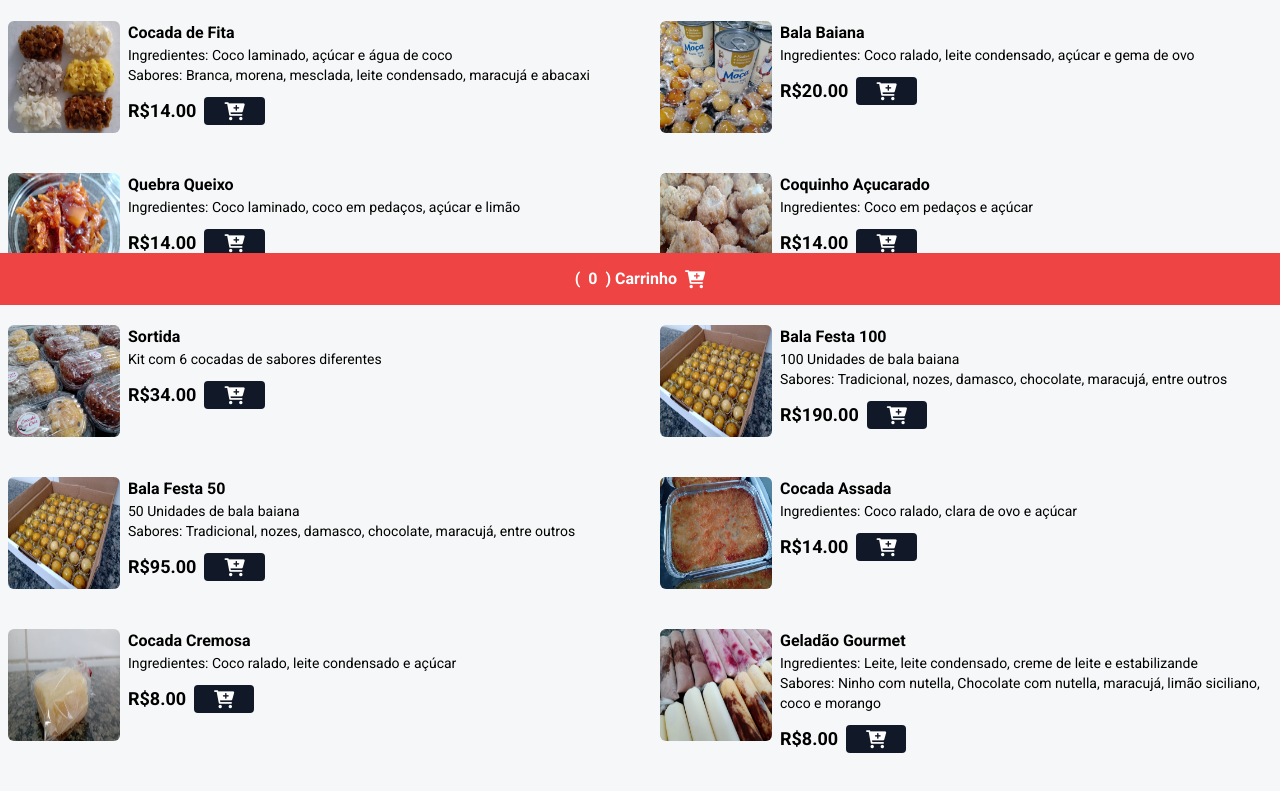
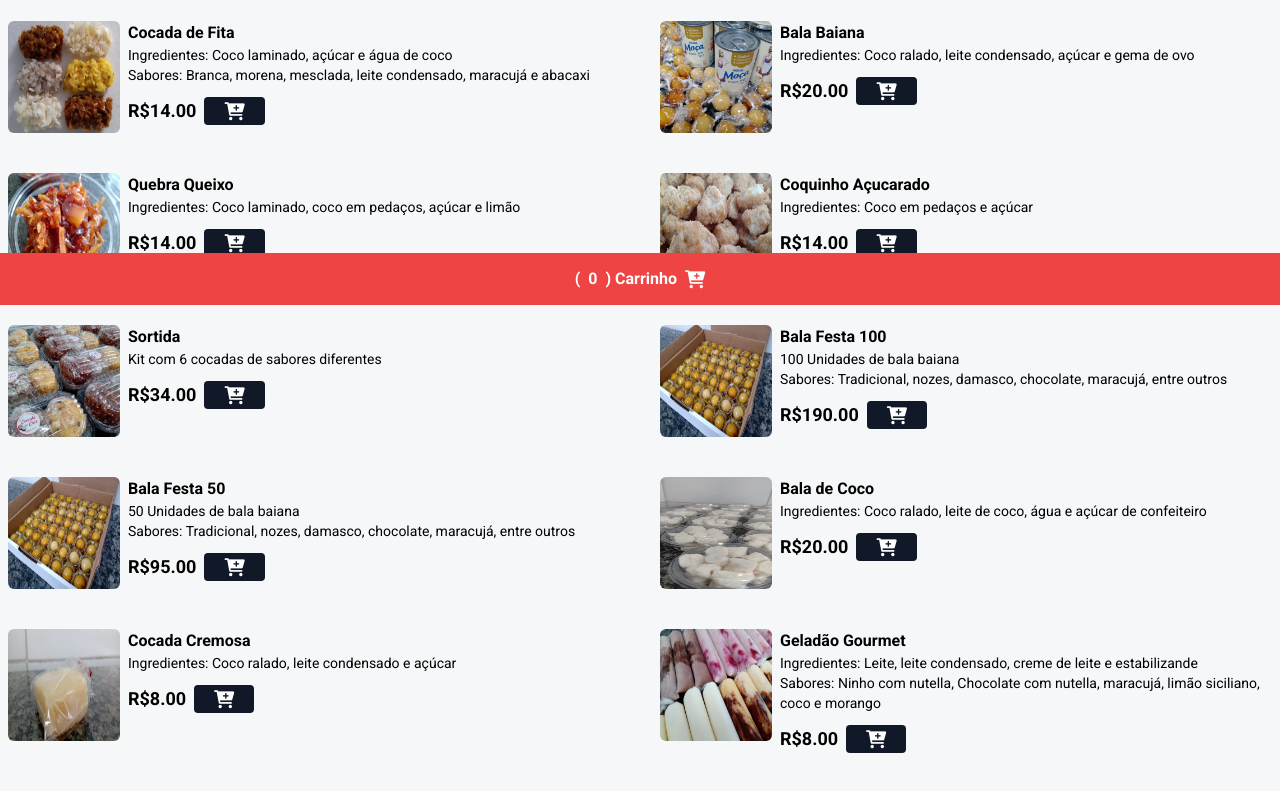
Before and after one commit to NathanCarvalhodaCunha/Cocada_da_Cris, a website: page index.html in a window 1280 px wide. Shown: the part 495-1286 px from the top of the page. Drawn offline with nearby package versions, Linux system fonts and the light colour scheme.

Commit message:
cardapio

```diff
--- a/index.html
+++ b/index.html
@@ -135,13 +135,13 @@
                 </div>
             </div>
             <div class="flex gap-2">
-                <img src="Imagens/Cocada_Assada.jpg" alt="Cocada Assada" class="w-28 h-28 rounded-md hover:scale-110 hover:-rotate-2 duration-300">
+                <img src="Imagens/Bala_de_coco.jpeg" alt="Bala de Coco" class="w-28 h-28 rounded-md hover:scale-110 hover:-rotate-2 duration-300">
                 <div>
-                    <p class="font-bold">Cocada Assada</p>
-                    <p class="text-sm">Ingredientes: Coco ralado, clara de ovo e açúcar</p>
+                    <p class="font-bold">Bala de Coco</p>
+                    <p class="text-sm">Ingredientes: Coco ralado, leite de coco, água e açúcar de confeiteiro</p>
                     <div class="flex items-center gap-2 justify-start mt-3">
-                        <p class="font-bold text-lg">R$14.00</p>
-                        <button class="bg-gray-900 px-5 rounded add-to-cart-btn" data-name="Cocada Assada" data-price="14.00">
+                        <p class="font-bold text-lg">R$20.00</p>
+                        <button class="bg-gray-900 px-5 rounded add-to-cart-btn" data-name="Bala de Coco" data-price="20.00">
                             <i class="fa fa-cart-plus text-lg text-white"></i>
                         </button>
                     </div>
```
Also changed, not shown: Imagens/Bala_de_coco.jpeg (added).
